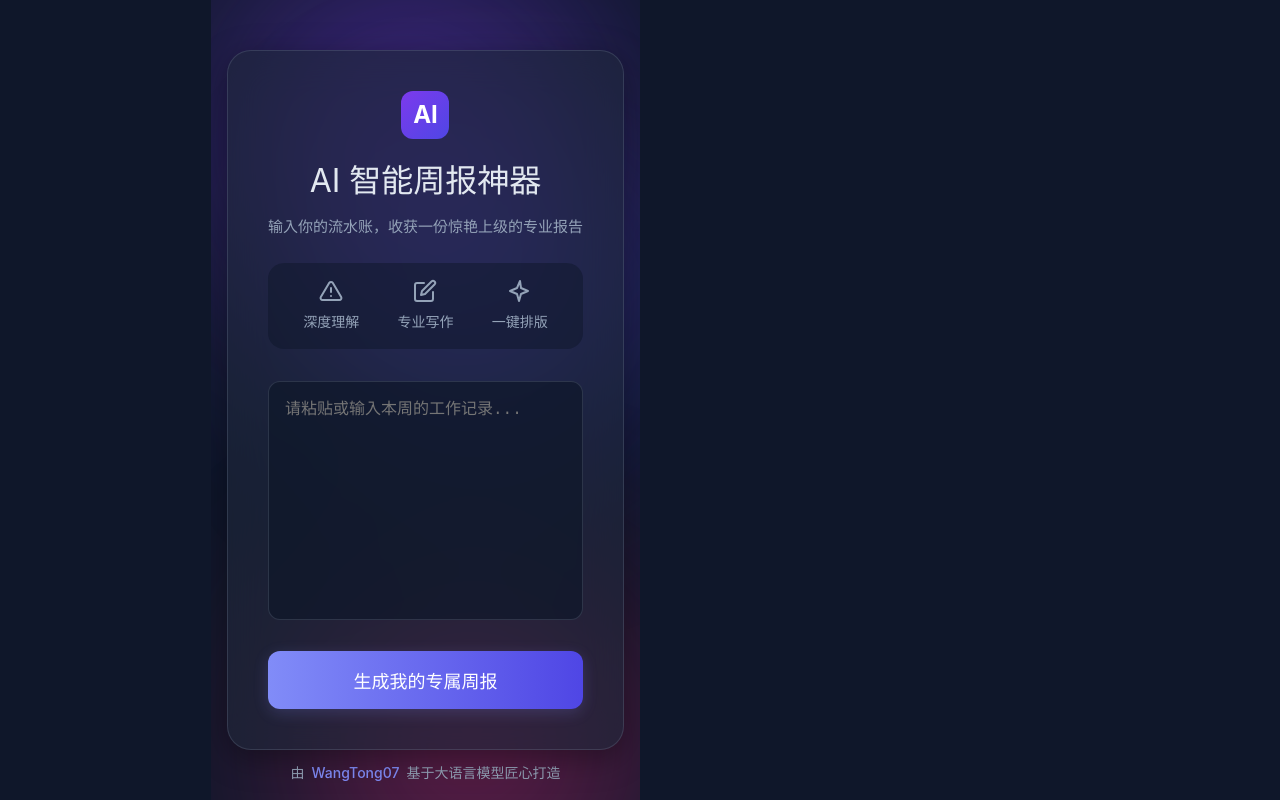
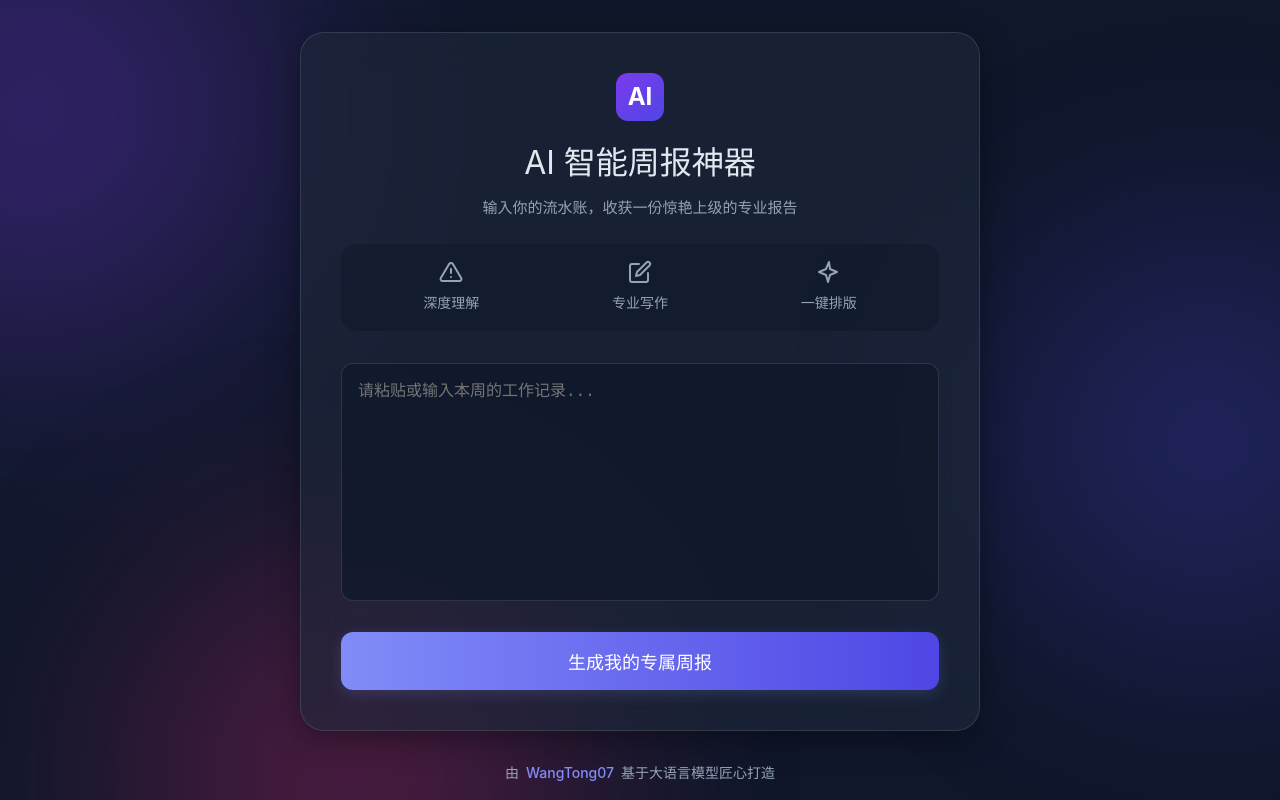
Before and after one commit to WangTong07/gong-zai-weekly, a Vue app: page / in a window 1280 px wide. Built offline with nearby package versions, Linux system fonts and the light colour scheme; no server answers.

Commit message:
chore(layout): Final layout refactor for perfect centering

```diff
--- a/src/App.vue
+++ b/src/App.vue
@@ -1,4 +1,5 @@
 <script setup>
+// JavaScript逻辑部分与之前完全相同，此处省略以保持简洁
 import { ref, computed } from 'vue';
 
 const userInput = ref('');
@@ -8,7 +9,6 @@ const isResultVisible = ref(false);
 
 const apiKey = import.meta.env.VITE_ZHIPU_API_KEY;
 
-// 计算textarea的行数以实现自适应高度
 const textareaRows = computed(() => {
   const newlines = (userInput.value.match(/\n/g) || []).length;
   return Math.max(8, newlines + 1);
@@ -21,7 +21,7 @@ async function generateReport() {
   }
 
   loading.value = true;
-  isResultVisible.value = false; // 先隐藏旧结果
+  isResultVisible.value = false;
 
   const prompt = `你是一名资深项目经理和语言专家，请将以下我的本周工作记录，整理成一份专业、正式、结构清晰、语言精炼且富有洞见的周报。周报需要包含以下几个部分：【本周核心工作概览】、【主要成果与数据支撑】、【遇到的挑战与解决方案】、【个人成长与反思】、【下周重点计划】。请确保语言风格专业、积极，并能突出个人贡献和价值。我的工作记录是：『${userInput.value}』`;
 
@@ -42,7 +42,7 @@ async function generateReport() {
 
     const data = await response.json();
     reportResult.value = data.choices[0].message.content;
-    isResultVisible.value = true; // 获取到新结果后再显示
+    isResultVisible.value = true;
 
   } catch (error) {
     console.error("请求AI API失败:", error);
@@ -59,6 +59,8 @@ async function generateReport() {
     <div class="aurora-shape shape-2"></div>
     <div class="aurora-shape shape-3"></div>
 
+    <!-- 【关键新增】一个专门负责居中的包裹层 -->
+    <div class="content-wrapper">
       <main class="glass-card" :class="{ 'result-visible': isResultVisible }">
 
         <header class="card-header">
@@ -115,10 +117,11 @@ async function generateReport() {
         <p>由 <a href="https://github.com/WangTong07" target="_blank">WangTong07</a> 基于大语言模型匠心打造</p>
       </footer>
     </div>
+  </div>
 </template>
 
 <style>
-/* --- 全局与CSS变量 --- */
+/* --- CSS部分几乎不变，只修改了布局相关的规则 --- */
 :root {
   --font-sans: 'Inter', -apple-system, BlinkMacSystemFont, 'Segoe UI', 'Roboto', sans-serif;
   --color-text: #e2e8f0;
@@ -132,7 +135,6 @@ async function generateReport() {
   --color-aurora-3: #db2777;
 }
 
-/* --- 基础与背景 --- */
 *, *::before, *::after { box-sizing: border-box; }
 body {
   font-family: var(--font-sans);
@@ -140,47 +142,44 @@ body {
   color: var(--color-text);
   margin: 0;
 }
+
+/* --- 背景层，只负责背景 --- */
 .aurora-background {
-  position: relative;
+  position: fixed;
+  top: 0;
+  left: 0;
+  width: 100%;
+  height: 100%;
+  overflow: hidden;
+  z-index: -1;
+}
+.aurora-shape {
+  position: absolute;
+  filter: blur(120px);
+  opacity: 0.3;
+  border-radius: 50%;
+  animation: move 20s infinite alternate;
+}
+.shape-1 { width: 500px; height: 500px; background-color: var(--color-aurora-1); top: -20%; left: -20%; }
+.shape-2 { width: 400px; height: 400px; background-color: var(--color-aurora-2); top: 30%; right: -10%; animation-delay: 5s; }
+.shape-3 { width: 450px; height: 450px; background-color: var(--color-aurora-3); bottom: -25%; left: 10%; animation-delay: 10s; }
+@keyframes move {
+  from { transform: translate(0, 0) rotate(0deg); }
+  to { transform: translate(100px, 50px) rotate(60deg); }
+}
+
+/* --- 【关键新增】内容包裹层，只负责居中 --- */
+.content-wrapper {
+  width: 100%;
   min-height: 100vh;
-  width: 100%;
   display: flex;
   flex-direction: column;
   justify-content: center;
   align-items: center;
   padding: 2rem 1rem;
-  overflow: hidden;
-}
-.aurora-shape {
-  position: absolute;
-  filter: blur(100px);
-  opacity: 0.4;
-  border-radius: 50%;
-  animation: move 20s infinite alternate;
-}
-.shape-1 {
-  width: 400px; height: 400px;
-  background-color: var(--color-aurora-1);
-  top: -10%; left: -10%;
-}
-.shape-2 {
-  width: 300px; height: 300px;
-  background-color: var(--color-aurora-2);
-  top: 20%; right: 0;
-  animation-delay: 5s;
-}
-.shape-3 {
-  width: 350px; height: 350px;
-  background-color: var(--color-aurora-3);
-  bottom: -15%; left: 20%;
-  animation-delay: 10s;
-}
-@keyframes move {
-  from { transform: translate(0, 0) rotate(0deg); }
-  to { transform: translate(100px, 50px) rotate(60deg); }
 }
 
-/* --- 主卡片 --- */
+/* --- 主卡片，只负责自身内容 --- */
 .glass-card {
   width: 100%;
   max-width: 680px;
@@ -191,173 +190,56 @@ body {
   backdrop-filter: blur(20px);
   -webkit-backdrop-filter: blur(20px);
   box-shadow: 0 8px 32px 0 rgba(0, 0, 0, 0.37);
-  position: relative;
-  z-index: 10;
-  transition: all 0.5s ease;
+  transition: margin-bottom 0.6s cubic-bezier(0.16, 1, 0.3, 1);
+  margin-bottom: 3rem; /* 页脚的高度 */
 }
 .glass-card.result-visible {
-  margin-bottom: 20rem; /* 为结果区腾出空间 */
+  margin-bottom: max(3rem, 30vh); /* 为结果区腾出空间，同时保证页脚可见 */
 }
 
-/* --- 卡片头部 --- */
-.card-header { text-align: center; margin-bottom: 1.5rem; }
-.logo {
-  display: inline-block;
-  background: linear-gradient(135deg, var(--color-aurora-1), var(--color-aurora-2));
-  color: white;
-  width: 48px; height: 48px;
-  border-radius: 12px;
-  font-weight: 700;
-  font-size: 1.5rem;
-  line-height: 48px;
-  margin-bottom: 1rem;
-}
-.card-header h1 { font-size: 2rem; margin: 0; }
-.card-header p { color: var(--color-text-dim); margin: 0.5rem 0 0; }
-
-/* --- 特性区域 --- */
-.features {
-  display: flex;
-  justify-content: space-around;
-  background-color: rgba(15, 23, 42, 0.5);
-  padding: 1rem;
-  border-radius: 16px;
-  margin-bottom: 2rem;
-}
-.feature-item {
-  display: flex;
-  flex-direction: column;
-  align-items: center;
-  gap: 0.5rem;
-  color: var(--color-text-dim);
-  transition: color 0.3s ease;
-}
-.feature-item:hover { color: var(--color-text); }
-.feature-item svg { width: 24px; height: 24px; }
-.feature-item span { font-size: 0.875rem; font-weight: 500; }
-
-/* --- 输入区域 --- */
-.input-container textarea {
-  width: 100%;
-  background: rgba(15, 23, 42, 0.7);
-  border: 1px solid var(--color-border);
-  border-radius: 12px;
-  padding: 1rem;
-  color: var(--color-text);
-  font-size: 1rem;
-  line-height: 1.6;
-  resize: none;
-  transition: all 0.3s ease;
-}
-.input-container textarea:focus {
-  outline: none;
-  border-color: var(--color-primary);
-  box-shadow: 0 0 0 3px rgba(129, 140, 248, 0.3);
-}
-
-/* --- 按钮 --- */
-.action-button {
-  width: 100%;
-  padding: 1rem;
-  margin-top: 1.5rem;
-  border: none;
-  border-radius: 12px;
-  background: linear-gradient(90deg, var(--color-primary), var(--color-aurora-2));
-  color: white;
-  font-size: 1.125rem;
-  font-weight: 600;
-  cursor: pointer;
-  transition: all 0.3s ease;
-  box-shadow: 0 4px 15px rgba(129, 140, 248, 0.2);
-}
-.action-button:hover:not(:disabled) {
-  transform: translateY(-3px);
-  box-shadow: 0 7px 20px rgba(129, 140, 248, 0.3);
-}
-.action-button:disabled {
-  background: #334155;
-  cursor: not-allowed;
-  box-shadow: none;
-}
-.loading-state {
-  display: flex;
-  align-items: center;
-  justify-content: center;
-  gap: 0.75rem;
-}
-
-/* --- 结果区域 --- */
-.result-container {
-  position: absolute;
-  bottom: 0;
+/* --- 页脚，相对包裹层定位 --- */
+.page-footer {
+  position: fixed;
+  bottom: 1rem;
   left: 0;
   right: 0;
-  transform: translateY(100%);
-  background: var(--color-glass-bg);
-  border-top: 1px solid var(--color-border);
-  border-radius: 0 0 24px 24px;
-  padding: 1.5rem 2.5rem 2.5rem;
-}
-.result-header {
-  display: flex;
-  justify-content: space-between;
-  align-items: center;
-  margin-bottom: 1rem;
-}
-.result-header h3 { margin: 0; font-size: 1.25rem; }
-.close-btn {
-  background: none; border: none; font-size: 2rem;
-  color: var(--color-text-dim); cursor: pointer; transition: color 0.3s ease;
-}
-.close-btn:hover { color: var(--color-text); }
-.result-content {
-  max-height: 40vh;
-  overflow-y: auto;
-  background: rgba(15, 23, 42, 0.7);
-  border-radius: 8px;
-  padding: 1rem;
-}
-.result-content pre {
-  white-space: pre-wrap; word-wrap: break-word;
-  font-family: var(--font-sans); font-size: 0.95rem; line-height: 1.8;
-  margin: 0; color: #cbd5e1;
-}
-
-/* --- 动画与过渡 --- */
-.slide-fade-enter-active, .slide-fade-leave-active { transition: all 0.6s cubic-bezier(0.16, 1, 0.3, 1); }
-.slide-fade-enter-from, .slide-fade-leave-to { opacity: 0; transform: translateY(80%); }
-
-/* --- 页脚 --- */
-.page-footer {
-  position: absolute;
-  bottom: 1rem;
+  text-align: center;
   color: var(--color-text-dim);
   font-size: 0.875rem;
   z-index: 5;
 }
-.page-footer a {
-  color: var(--color-primary);
-  text-decoration: none;
-  font-weight: 500;
-  transition: color 0.3s ease;
-}
+
+/* ... 其他样式基本不变 ... */
+.card-header { text-align: center; margin-bottom: 1.5rem; }
+.logo { display: inline-block; background: linear-gradient(135deg, var(--color-aurora-1), var(--color-aurora-2)); color: white; width: 48px; height: 48px; border-radius: 12px; font-weight: 700; font-size: 1.5rem; line-height: 48px; margin-bottom: 1rem; }
+.card-header h1 { font-size: 2rem; margin: 0; }
+.card-header p { color: var(--color-text-dim); margin: 0.5rem 0 0; }
+.features { display: flex; justify-content: space-around; background-color: rgba(15, 23, 42, 0.5); padding: 1rem; border-radius: 16px; margin-bottom: 2rem; }
+.feature-item { display: flex; flex-direction: column; align-items: center; gap: 0.5rem; color: var(--color-text-dim); transition: color 0.3s ease; }
+.feature-item:hover { color: var(--color-text); }
+.feature-item svg { width: 24px; height: 24px; }
+.feature-item span { font-size: 0.875rem; font-weight: 500; }
+.input-container textarea { width: 100%; background: rgba(15, 23, 42, 0.7); border: 1px solid var(--color-border); border-radius: 12px; padding: 1rem; color: var(--color-text); font-size: 1rem; line-height: 1.6; resize: none; transition: all 0.3s ease; }
+.input-container textarea:focus { outline: none; border-color: var(--color-primary); box-shadow: 0 0 0 3px rgba(129, 140, 248, 0.3); }
+.action-button { width: 100%; padding: 1rem; margin-top: 1.5rem; border: none; border-radius: 12px; background: linear-gradient(90deg, var(--color-primary), var(--color-aurora-2)); color: white; font-size: 1.125rem; font-weight: 600; cursor: pointer; transition: all 0.3s ease; box-shadow: 0 4px 15px rgba(129, 140, 248, 0.2); }
+.action-button:hover:not(:disabled) { transform: translateY(-3px); box-shadow: 0 7px 20px rgba(129, 140, 248, 0.3); }
+.action-button:disabled { background: #334155; cursor: not-allowed; box-shadow: none; }
+.loading-state { display: flex; align-items: center; justify-content: center; gap: 0.75rem; }
+.result-container { position: absolute; bottom: 0; left: 0; right: 0; transform: translateY(calc(100% + 1.5rem)); background: var(--color-glass-bg); backdrop-filter: blur(10px); -webkit-backdrop-filter: blur(10px); border-top: 1px solid var(--color-border); border-radius: 0 0 24px 24px; padding: 1.5rem 2.5rem 2.5rem; }
+.result-header { display: flex; justify-content: space-between; align-items: center; margin-bottom: 1rem; }
+.result-header h3 { margin: 0; font-size: 1.25rem; }
+.close-btn { background: none; border: none; font-size: 2rem; color: var(--color-text-dim); cursor: pointer; transition: color 0.3s ease; }
+.close-btn:hover { color: var(--color-text); }
+.result-content { max-height: 40vh; overflow-y: auto; background: rgba(15, 23, 42, 0.7); border-radius: 8px; padding: 1rem; }
+.result-content pre { white-space: pre-wrap; word-wrap: break-word; font-family: var(--font-sans); font-size: 0.95rem; line-height: 1.8; margin: 0; color: #cbd5e1; }
+.slide-fade-enter-active, .slide-fade-leave-active { transition: all 0.6s cubic-bezier(0.16, 1, 0.3, 1); }
+.slide-fade-enter-from, .slide-fade-leave-to { opacity: 0; transform: translateY(calc(80% + 1.5rem)); }
+.page-footer a { color: var(--color-primary); text-decoration: none; font-weight: 500; transition: color 0.3s ease; }
 .page-footer a:hover { color: white; }
-
-/* --- 动画 --- */
 .spinner { animation: rotate 2s linear infinite; width: 20px; height: 20px; }
 .path { stroke: white; stroke-linecap: round; animation: dash 1.5s ease-in-out infinite; }
 @keyframes rotate { 100% { transform: rotate(360deg); } }
-@keyframes dash {
-  0% { stroke-dasharray: 1, 150; stroke-dashoffset: 0; }
-  50% { stroke-dasharray: 90, 150; stroke-dashoffset: -35; }
-  100% { stroke-dasharray: 90, 150; stroke-dashoffset: -124; }
-}
+@keyframes dash { 0% { stroke-dasharray: 1, 150; stroke-dashoffset: 0; } 50% { stroke-dasharray: 90, 150; stroke-dashoffset: -35; } 100% { stroke-dasharray: 90, 150; stroke-dashoffset: -124; } }
+@media (max-width: 768px) { .content-wrapper { padding: 1rem; } .glass-card { padding: 1.5rem; } .card-header h1 { font-size: 1.75rem; } .features { flex-direction: column; gap: 1.5rem; } }
 
-/* --- 响应式 --- */
-@media (max-width: 768px) {
-  .aurora-background { padding: 1rem; }
-  .glass-card { padding: 1.5rem; }
-  .card-header h1 { font-size: 1.75rem; }
-  .glass-card.result-visible { margin-bottom: 50vh; }
-}
 </style>
```
Lines whose indentation alone changed are shown as unchanged.
